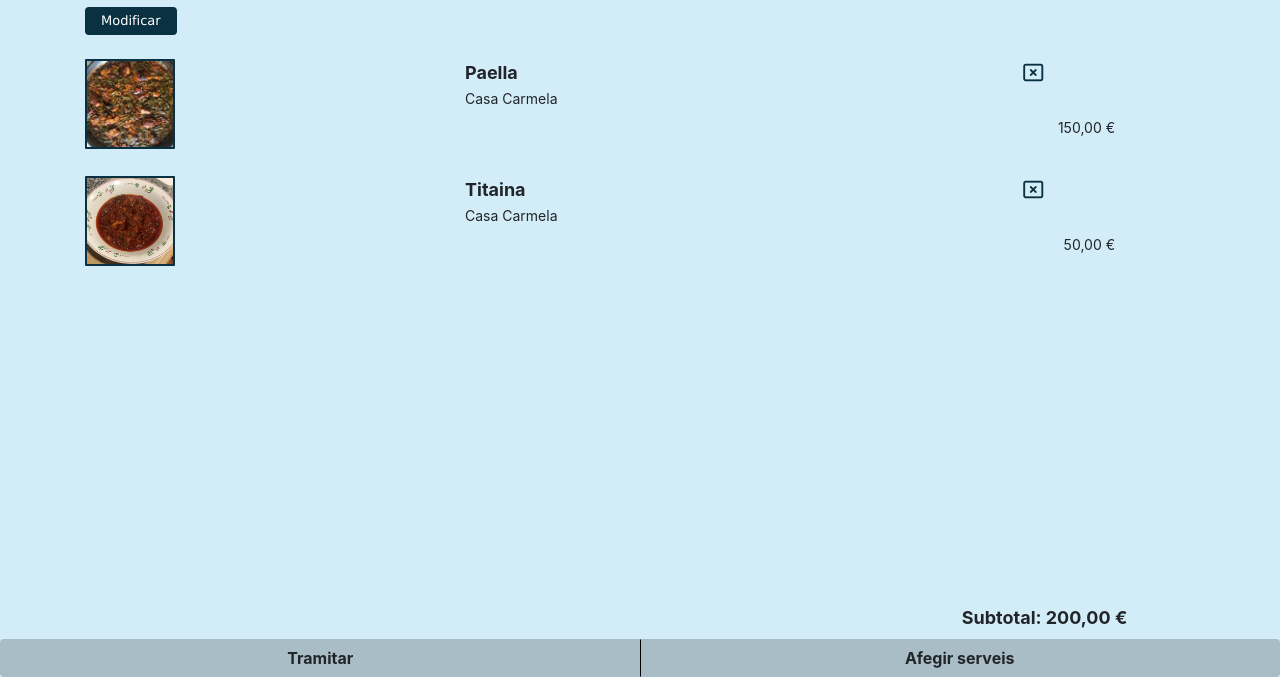
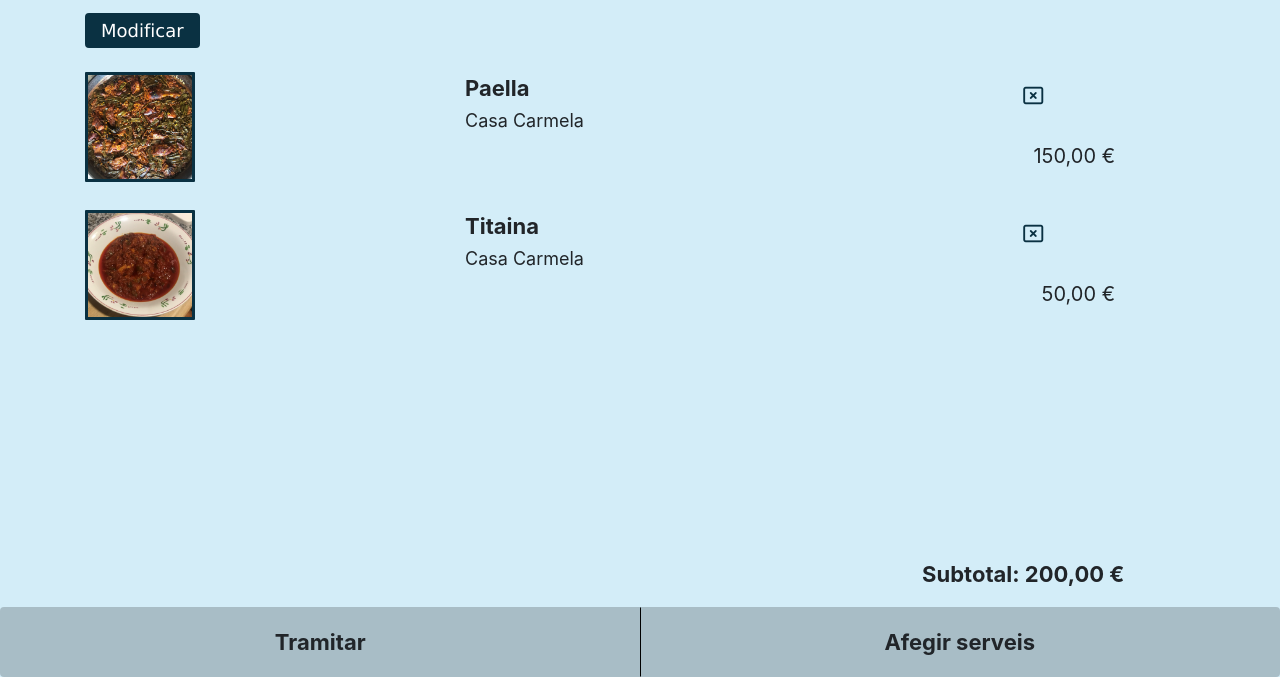
Before and after one commit to albertsalles4/BeBoCatering, a plain HTML site: page comanda.html in a window 1280 px wide. Shown: the part 123-800 px from the top of the page. Drawn offline with nearby package versions, Linux system fonts and the light colour scheme.

Commit message:
Did some resizing

```diff
--- a/comanda.html
+++ b/comanda.html
@@ -60,7 +60,7 @@
 
         <!-- rest of the page -->
         <div class="container section introduction">
-            <p class="font-verdana">Resum de la seva comanda:</p>
+            <p class="font-verdana" style="font-size: 20px">Resum de la seva comanda:</p>
         </div>
 
         <div class="container">
--- a/css/comanda_style.css
+++ b/css/comanda_style.css
@@ -1,12 +1,12 @@
 body {
-    padding-bottom: 50px;
+    padding-bottom: 70px;
 }
 
 .thumb img {
-  border: 2px solid #0A3142;
+  border: 3px solid #0A3142;
   border-radius: 1px;
   padding: 0px;
-  width: 90px;
+  width: 110px;
 }
 
 .btn-mod {
@@ -17,7 +17,7 @@ body {
   text-align: center;
   text-decoration: none;
   display: block;
-  font-size: 13px;
+  font-size: 18px;
   transition: initial;
 }
 
@@ -29,7 +29,8 @@ body {
 
 .btn-remove {
   background-color: transparent;
-  width: 7px;
+  width: 8px;
+  height: 8px;
   border: 0px solid #0A3142 ;
   color: #0A3142;
   padding: 2px 4px;
@@ -43,18 +44,18 @@ body {
 }
 
 .dish-name {
-	font-size: 18px;
+	font-size: 22px;
 	font-style: verdana;
 	font-weight: bold;
 }
 
 .restaurant-name {
-	font-size: 14px;
+	font-size: 18px;
 	font-style: verdana;
 }
 
 .price {
-	font-size: 14px;
+	font-size: 20px;
 	font-style: verdana;
 }
 
@@ -63,6 +64,7 @@ body {
 	border-radius: 0rem;
 	position: fixed;
 	bottom: 0px;
+	height: 70px;
 }
 
 .tramitar-btn {
@@ -72,6 +74,7 @@ body {
 	width: 49%;
 	font-weight: bold;
 	font-style: verdana;
+	font-size: 22px;
 }
 
 .afegir-btn {
@@ -81,16 +84,17 @@ body {
 	width: 49%;
 	font-weight: bold;
 	font-style: verdana;
+	font-size: 22px;
 }
 
 .subtotal {
-	font-size: 18px;
+	font-size: 22px;
 	font-style: verdana;
 	font-weight: bold;
 }
 
 .bottom-container {
 	position: fixed;
-	bottom: 30px;
+	bottom: 70px;
 	background-color: #D3EDF8;
 }
```
